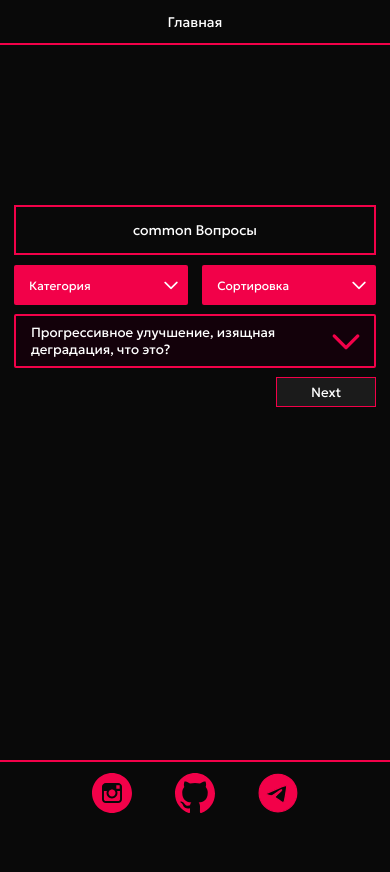
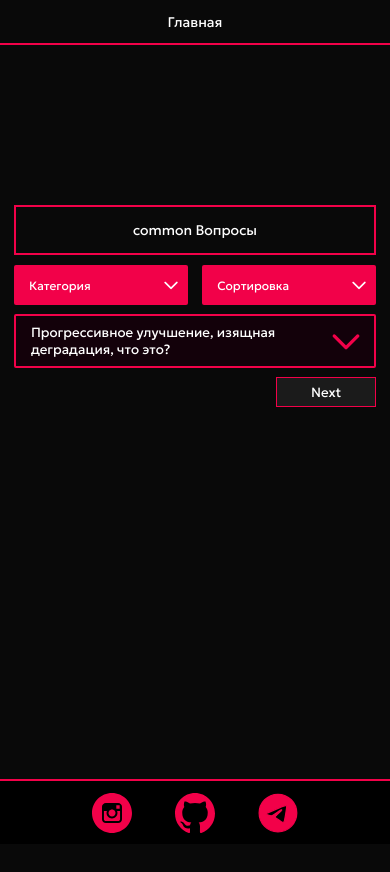
Before and after one commit to Grekalimbus/Frontend-preparation, a Next.js app: page /common in a window 390 px wide. Shown: the top 872 px of the page. After the commit the page ends 844 px from the top, so only its background shows below. Built offline with nearby package versions, Linux system fonts and the light colour scheme.

Commit message:
fix responsive

```diff
--- a/app/[id]/preparation.scss
+++ b/app/[id]/preparation.scss
@@ -4,6 +4,7 @@
 	justify-content: space-between;
 	align-items: center;
 	height: 90%;
+	overflow-y: scroll;
 }
 .container-preparation-content {
 	display: flex;
--- a/app/components/styles/footer.scss
+++ b/app/components/styles/footer.scss
@@ -1,5 +1,6 @@
 .footer {
-	position: relative;
+	background: #000;
+	position: fixed;
 	bottom: 0;
 	display: flex;
 	justify-content: center;
```
